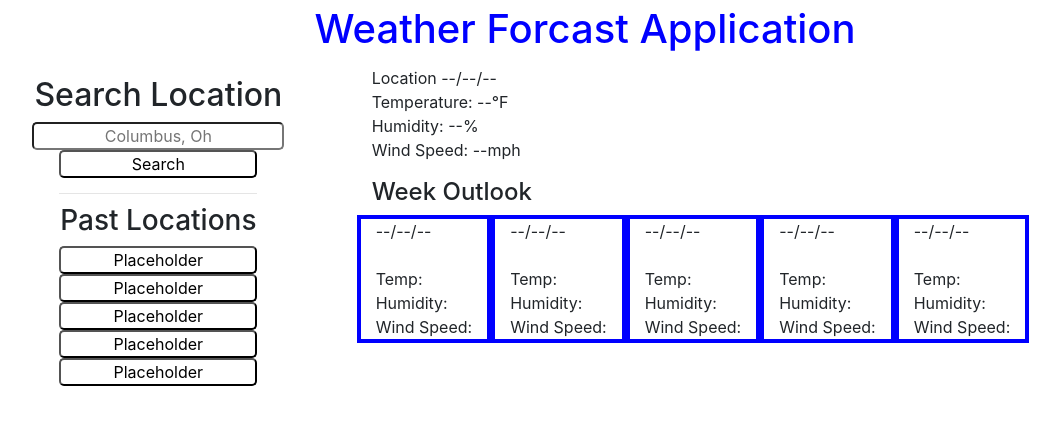
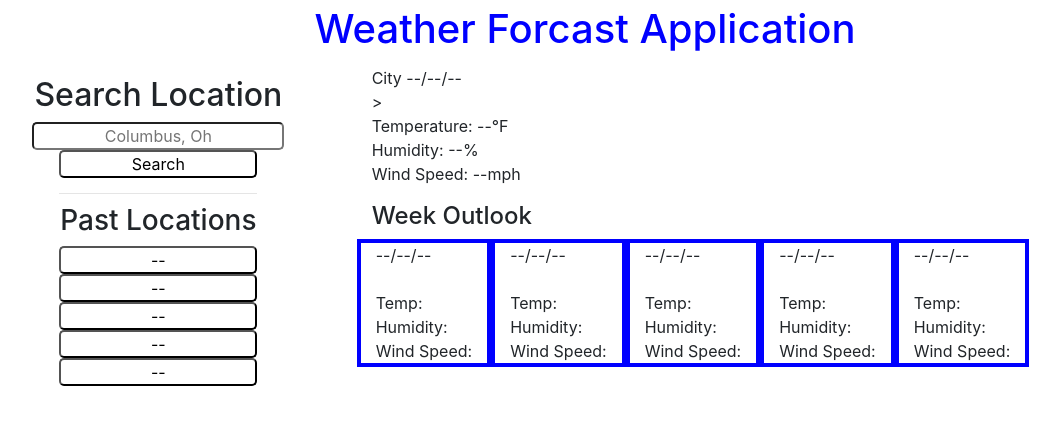
Before and after one commit to Projectmayhem90/ch-6-weather-API, a plain HTML site: page index.HTML in a window 1280 px wide. Shown: the whole page, without its empty margins (55-1115 px from the left). Drawn offline with nearby package versions, Linux system fonts and the light colour scheme.

Commit message:
added sub for API

```diff
--- a/index.HTML
+++ b/index.HTML
@@ -25,16 +25,17 @@
             <hr>
             <div class="history">
                 <h3>Past Locations</h3>
-                <button>Placeholder</button>
-                <button>Placeholder</button>
-                <button>Placeholder</button>
-                <button>Placeholder</button>
-                <button>Placeholder</button>
+                <button id="btn0">--</button>
+                <button id="btn1">--</button>
+                <button id="btn2">--</button>
+                <button id="btn3">--</button>
+                <button id="btn4">--</button>
             </div>
         </aside>
+
         <main id="forcasts" class="col-hidden">
-            <ul class="currentForecast">
-                <li class="currentTime"><span id="currentLocation">Location </span> <span id="currentDate"> --/--/--</span> <img class="icon" id="currentIcon"></img></li>
+            <ul class="currentFC">
+                <li class="currentTitle"><span id="currentCity">City </span> <span id="currentDate"> --/--/-- </span>  <img class="icon" id="currentIcon"></img></li>>
                 <li>Temperature: <span id="currentTemp">--</span>°F</li>
                 <li>Humidity: <span id="currentHumidity">--</span>%</li>
                 <li>Wind Speed: <span id="currentWind">--</span>mph</li>
```
Also changed, not shown: 1 other file.
